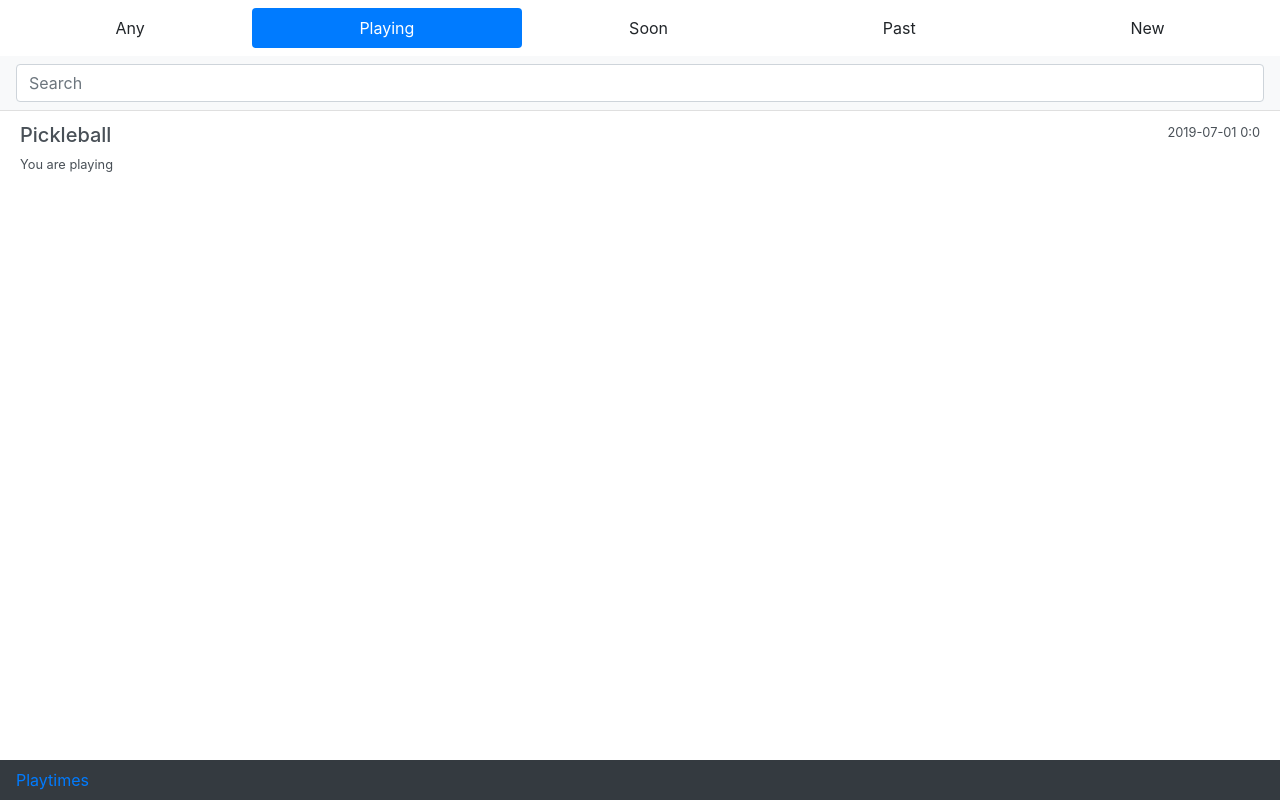
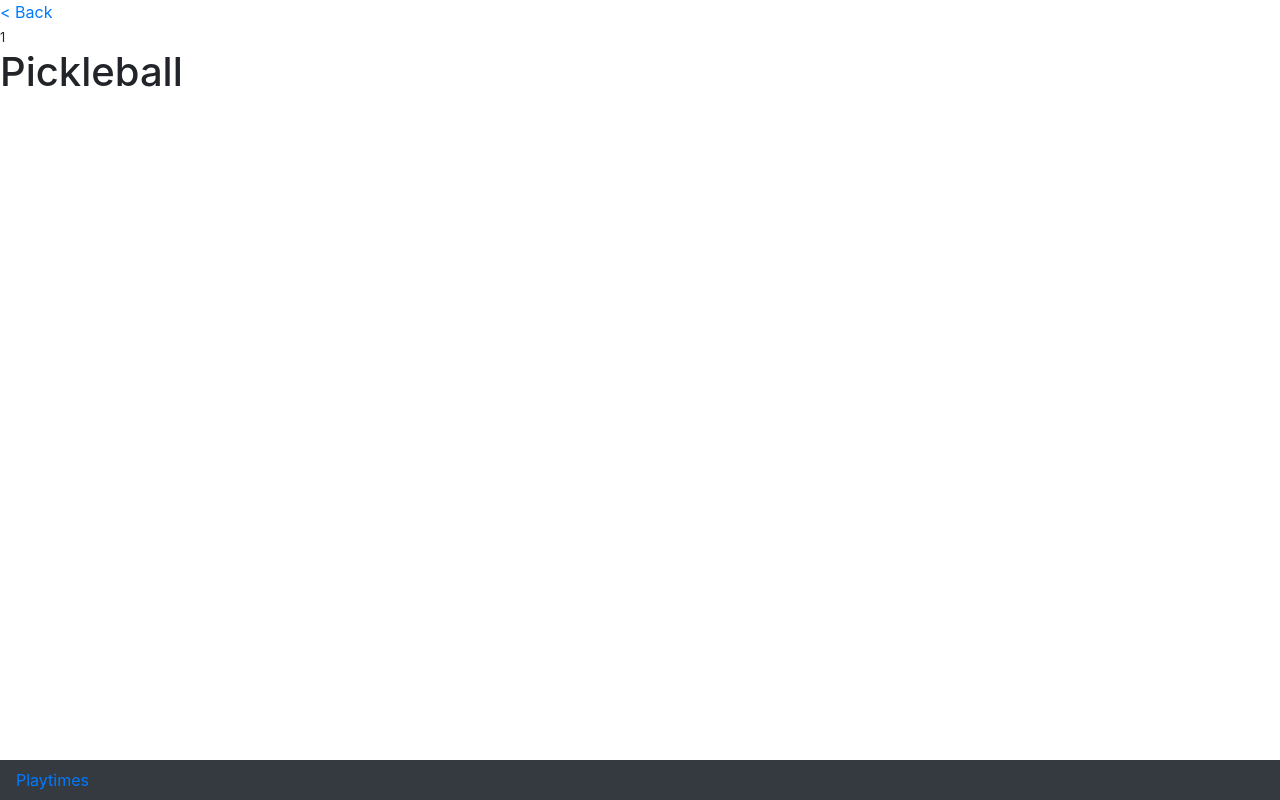
Before and after one commit to natedavisolds/awp-app, a React (Create React App) app: page /playtimes/1 in a window 1280 px wide. Built offline with nearby package versions, Linux system fonts and the light colour scheme.

Commit message:
Basic movement between playtimes and playtime

```diff
--- a/src/App.js
+++ b/src/App.js
@@ -6,21 +6,17 @@ import {PlaytimeProvider} from './PlaytimeContext'
 import 'bootstrap/dist/css/bootstrap.css';
 import './App.css';
 
-
-
-import PlaytimeContainer from './Playtimes'
+import PlaytimesContainer from './Playtimes'
+import PlaytimeContainer from './Playtimes/PlaytimeContainer'
 import Navbar from './Site/Navbar'
-
-const BlankContainer = () => <div><h1>Blank</h1></div>
 
 const App = () =>
   <PlaytimeProvider>
     <Router>
       <Route component={Navbar} />
-      <Route  exact default path={["/playtimes","/play"]} component={PlaytimeContainer} />
-      <Route  path="/playtimes/:playtimeId" component={PlaytimeContainer} />
+      <Route exact default path={["/playtimes","/play"]} component={PlaytimesContainer} />
+      <Route path="/playtimes/:playtimeId" component={PlaytimeContainer} />
     </Router>
   </PlaytimeProvider>
 
-
 export default App
--- a/src/PlaytimeContext.js
+++ b/src/PlaytimeContext.js
@@ -7,7 +7,7 @@ export const PlaytimeProvider = (props) => {
   const [playtimes] = useState(Object.values(allPlaytimes))
 
   return (
-    <PlaytimeContext.Provider value={{playtimes}}>
+    <PlaytimeContext.Provider value={{playtimes, allPlaytimes}}>
       {props.children}
     </PlaytimeContext.Provider>
   );
--- a/src/Playtimes/PlaytimeContainer.js
+++ b/src/Playtimes/PlaytimeContainer.js
@@ -1,61 +1,28 @@
 import React, {useState, useEffect} from 'react'
-import QueryFilter from './QueryFilter'
-import PlaytimeList from './PlaytimeList'
+import {Link} from 'react-router-dom'
 import {PlaytimeConsumer} from '../PlaytimeContext'
 
-import DateUtils from '../Utils/DateUtils'
-import FacetFilter from './FacetFilter'
+const PlaytimeDescription = ({playtime}) =>
+  <>
+  <small>{playtime.id}</small>
+  <h1>{playtime.title}</h1>
+  </>
 
-import PlaytimeFacets from '../Data/PlaytimeFacets.json'
+const PlaytimeContainer = ({match, allPlaytimes={}}) => {
+  const [playtime, setPlaytime] = useState({})
 
-const filterPlaytimes = (query, playtimes) => {
-  const regex = new RegExp("" + query + "", "i")
+  useEffect(() => {
+    setPlaytime(allPlaytimes[match.params["playtimeId"]])
+  }, [match])
 
-  if (query === "" || typeof query === undefined) {
-    return playtimes
-  } else {
-    return playtimes.filter(playtime => regex.test(playtime.title))
-  }
+  return (
+    <div>
+      <div>
+        <Link to="/playtimes" >&lt; Back</Link>
+      </div>
+      { playtime && <PlaytimeDescription playtime={playtime} /> }
+    </div>
+  )
 }
 
-const facettedPlaytimes = (facet, playtimes=[]) => {
-  switch(facet) {
-    case 'playing':
-      return playtimes.filter(playtime => playtime.confirmedAt ? true : false )
-    case 'soon':
-      return playtimes.filter(playtime => DateUtils.laterThan(playtime.playAt, Date.now()) )
-    case 'past':
-        return playtimes.filter(playtime => DateUtils.earlierThan(playtime.playAt, Date.now()) )
-    case 'new':
-      return playtimes.filter(playtime => DateUtils.laterThan(playtime.createdAt, Date.now()))
-    default:
-      return playtimes
-  }
-}
-
-const PlaytimeContainer = ({playtimes}) => {
-    const [filteredPlaytimes, setFilteredPlaytimes] = useState(playtimes);
-    const [facet, setFacet] = useState("playing");
-    const [query, setQuery] = useState("");
-
-    const queryChange = (newQuery) => setQuery(newQuery)
-    const facetChange = (newFacet) => setFacet(newFacet)
-
-    useEffect(() => {
-      setFilteredPlaytimes(
-        filterPlaytimes(query,
-          facettedPlaytimes(facet,playtimes)
-        )
-      )
-    }, [facet, query, playtimes])
-
-    return (
-      <div>
-        <FacetFilter onChange={facetChange} currentFacet={facet} facets={Object.values(PlaytimeFacets)} />
-        <QueryFilter onChange={queryChange} />
-        <PlaytimeList playtimes={filteredPlaytimes} />
-      </div>
-    );
-  }
-
-export default PlaytimeConsumer(PlaytimeContainer);
+export default PlaytimeConsumer(PlaytimeContainer)
--- a/src/Playtimes/PlaytimeListing.js
+++ b/src/Playtimes/PlaytimeListing.js
@@ -1,7 +1,7 @@
 import React from 'react'
 
 const PlaytimeListing = ({playtime}) =>
-  <a href={ `/playtimes/${playtime.id}` } onClick={(e) => e.preventDefault() } className="list-group-item list-group-item-action">
+  <a href={ `/playtimes/${playtime.id}` } className="list-group-item list-group-item-action">
     <div className="d-flex w-100 justify-content-between">
       <h5 className="mb-1">{playtime.title}</h5>
       <small>{playtime.playAt }</small>
--- /dev/null
+++ b/src/Playtimes/PlaytimesContainer.js
@@ -0,0 +1,61 @@
+import React, {useState, useEffect} from 'react'
+import QueryFilter from './QueryFilter'
+import PlaytimeList from './PlaytimeList'
+import {PlaytimeConsumer} from '../PlaytimeContext'
+
+import DateUtils from '../Utils/DateUtils'
+import FacetFilter from './FacetFilter'
+
+import PlaytimeFacets from '../Data/PlaytimeFacets.json'
+
+const filterPlaytimes = (query, playtimes) => {
+  const regex = new RegExp("" + query + "", "i")
+
+  if (query === "" || typeof query === undefined) {
+    return playtimes
+  } else {
+    return playtimes.filter(playtime => regex.test(playtime.title))
+  }
+}
+
+const facettedPlaytimes = (facet, playtimes=[]) => {
+  switch(facet) {
+    case 'playing':
+      return playtimes.filter(playtime => playtime.confirmedAt ? true : false )
+    case 'soon':
+      return playtimes.filter(playtime => DateUtils.laterThan(playtime.playAt, Date.now()) )
+    case 'past':
+        return playtimes.filter(playtime => DateUtils.earlierThan(playtime.playAt, Date.now()) )
+    case 'new':
+      return playtimes.filter(playtime => DateUtils.laterThan(playtime.createdAt, Date.now()))
+    default:
+      return playtimes
+  }
+}
+
+const PlaytimeContainer = ({playtimes}) => {
+    const [filteredPlaytimes, setFilteredPlaytimes] = useState(playtimes);
+    const [facet, setFacet] = useState("playing");
+    const [query, setQuery] = useState("");
+
+    const queryChange = (newQuery) => setQuery(newQuery)
+    const facetChange = (newFacet) => setFacet(newFacet)
+
+    useEffect(() => {
+      setFilteredPlaytimes(
+        filterPlaytimes(query,
+          facettedPlaytimes(facet,playtimes)
+        )
+      )
+    }, [facet, query, playtimes])
+
+    return (
+      <div>
+        <FacetFilter onChange={facetChange} currentFacet={facet} facets={Object.values(PlaytimeFacets)} />
+        <QueryFilter onChange={queryChange} />
+        <PlaytimeList playtimes={filteredPlaytimes} />
+      </div>
+    );
+  }
+
+export default PlaytimeConsumer(PlaytimeContainer);
--- a/src/Playtimes/index.js
+++ b/src/Playtimes/index.js
@@ -1,3 +1,3 @@
-import PlaytimeContainer from './PlaytimeContainer'
+import PlaytimesContainer from './PlaytimesContainer'
 
-export default PlaytimeContainer
+export default PlaytimesContainer
```
